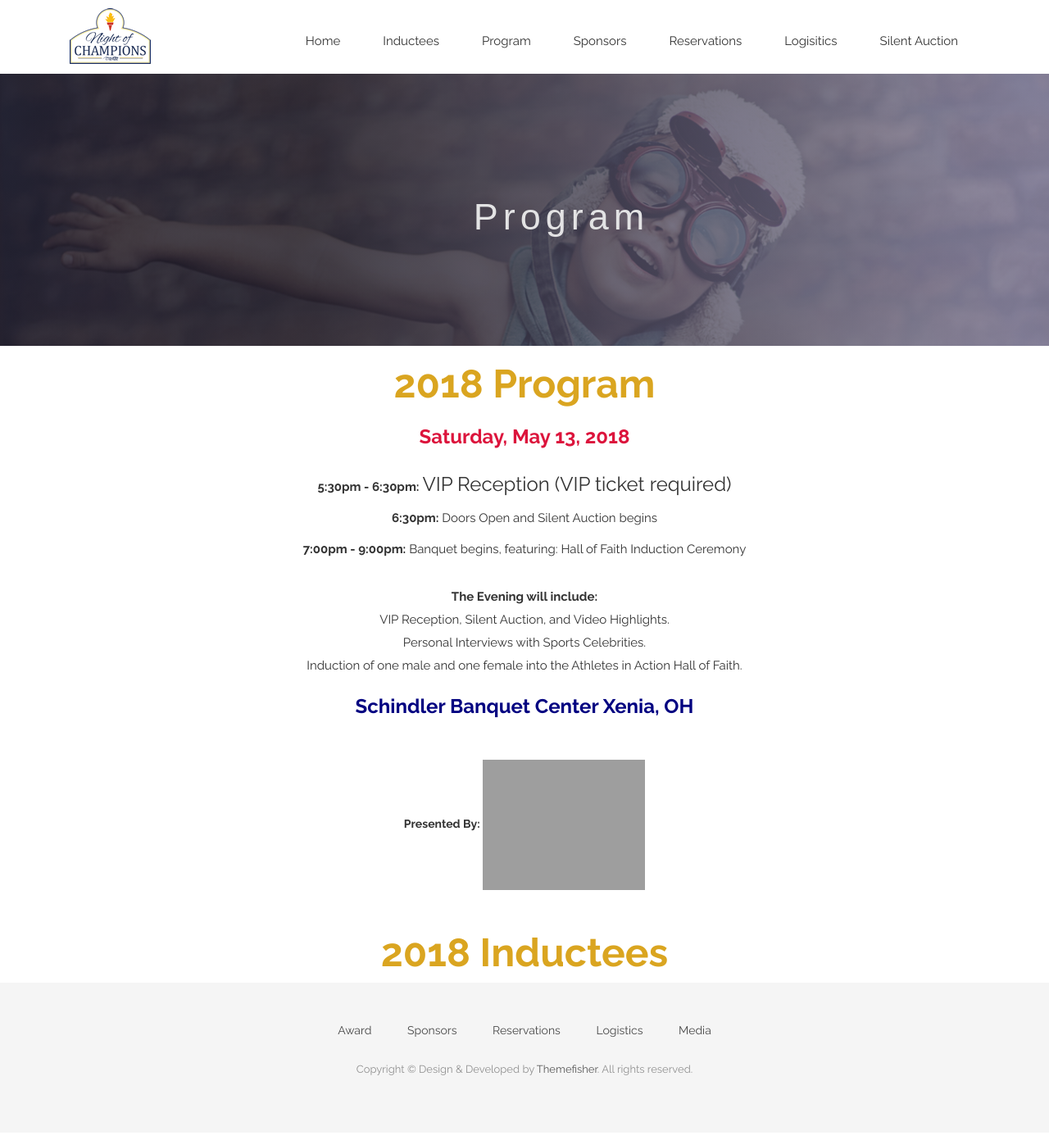
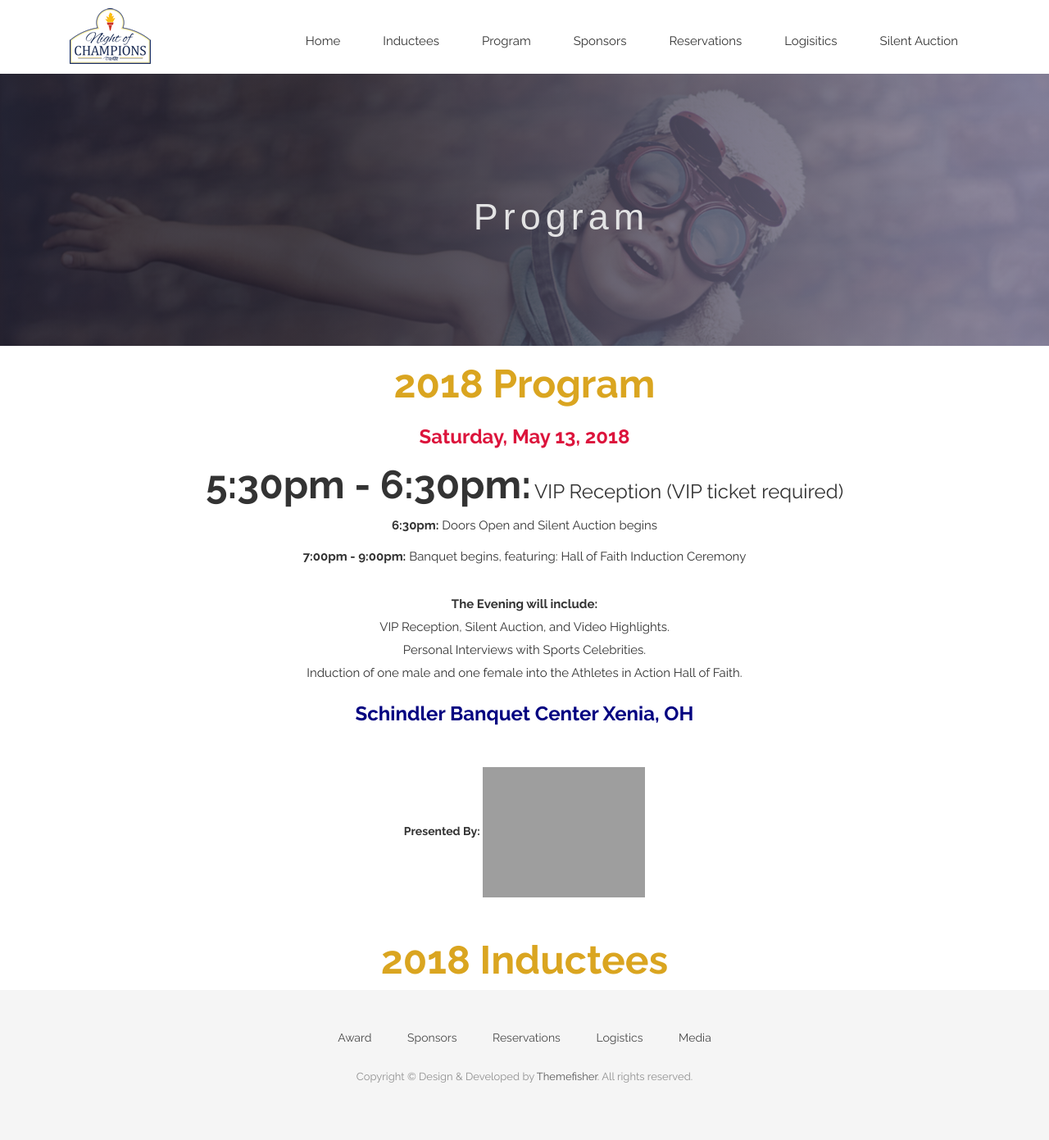
Before and after one commit to CruGlobal/NightofChampions, a Jekyll site: the page built from program.markdown, in a window 1280 px wide. Shown: the whole page at 82% size. Built offline with Jekyll 4.4.1, drawn with Linux system fonts in a browser that asks for light colours; nearby versions of some CDN libraries; some web fonts are replaced; grey boxes are pictures that could not be loaded.

Commit message:
Updated Program

```diff
--- a/program.markdown
+++ b/program.markdown
@@ -18,7 +18,7 @@
 <br>
 
 <div style="text-align: center;">
-<p><b>5:30pm - 6:30pm:</b>
+<p><b><font size="10">5:30pm - 6:30pm:</font></b>
 <font size="5">VIP Reception (VIP ticket required)</font></p>
 <p><b>6:30pm:</b>
 Doors Open and Silent Auction begins</p>
```
